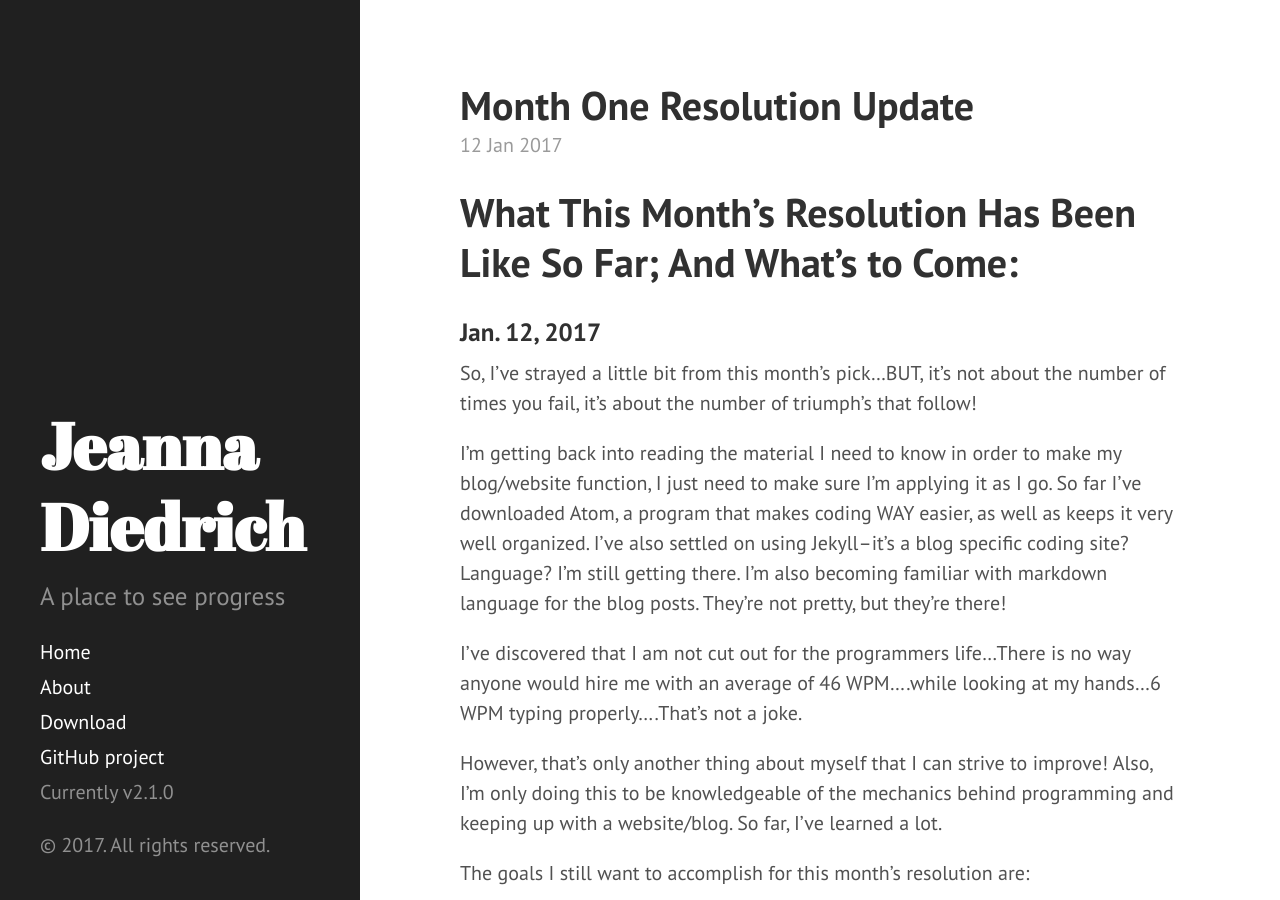
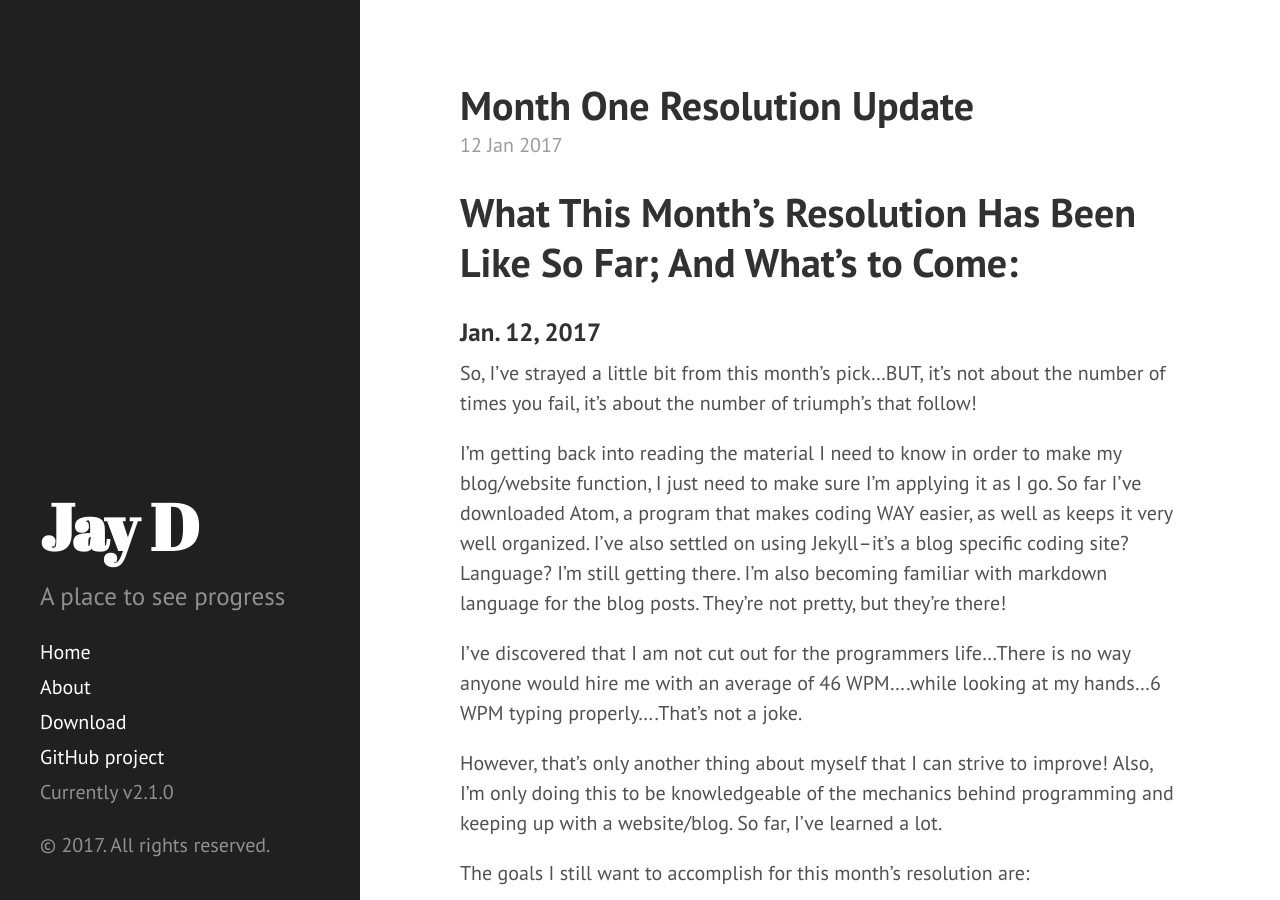
Before and after one commit to grezxune/jeanna_blog, a Jekyll site: the page built from index.html, in a window 1280 px wide and 900 px high. Built offline with Jekyll 4.4.1, drawn with Linux system fonts in a browser that asks for light colours; Markdown is read by kramdown in place of the engine named in the settings; the list of posts is cut into pages by our own code.

Commit message:
name change in sidebar

```diff
--- a/_config.yml
+++ b/_config.yml
@@ -7,7 +7,7 @@ permalink:        pretty
 relative_permalinks: false
 
 # Setup
-title:            Jeanna Diedrich
+title:            Jay D
 tagline:          'my blog'
 description:      'A place to see progress'
 url:              jeannadiedrich.com
```
